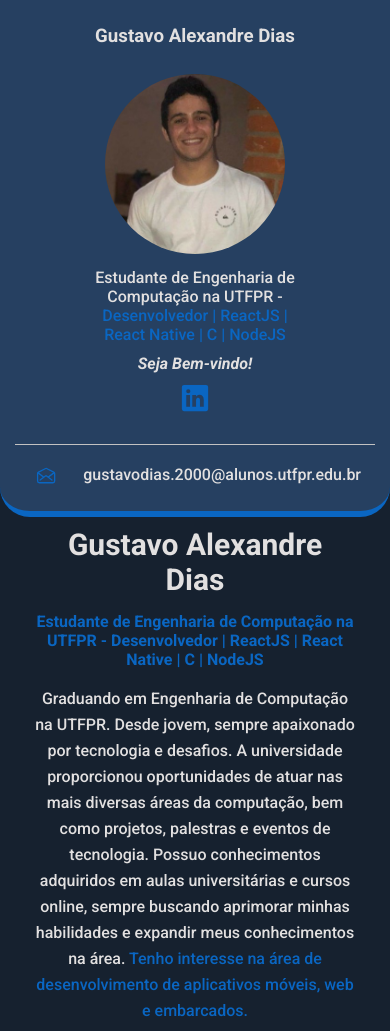
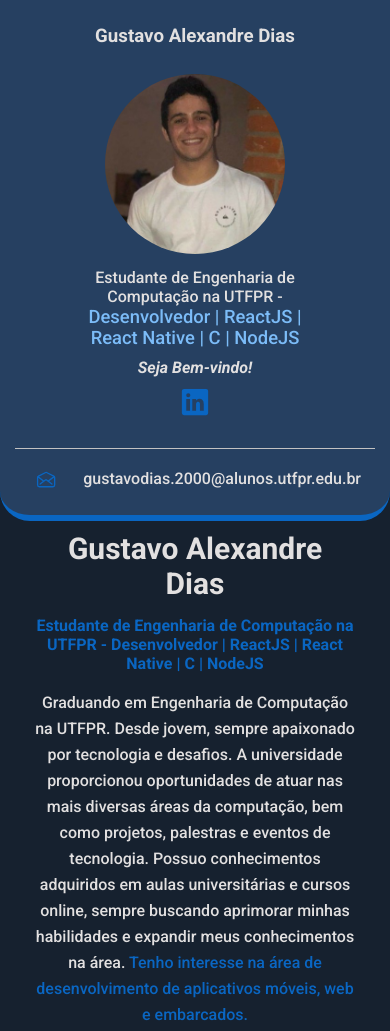
Before and after one commit to gustavo-eng/gustavo-eng.github.io, a plain HTML site: page index.html in a window 390 px wide. Shown: the top 1031 px of the page. Drawn offline with nearby package versions, Linux system fonts and the light colour scheme; files whose address does not match are found by name; a web font is replaced by a local one.

Commit message:
Responsividade para Mobie, finalizado!!

```diff
--- a/css/estilo.css
+++ b/css/estilo.css
@@ -21,6 +21,11 @@
 .highlight {
     color: var(--main-color);
     cursor: default;
+}
+
+.highlight-aside {
+    font-size: 18.4px;
+    color: #7cbcf8;
 }
 
 
--- a/index.html
+++ b/index.html
@@ -24,7 +24,7 @@
             <h3> Gustavo Alexandre Dias </h3>
             <img src="./img/profile.jpeg" alt="Gustavo Dias" srcset="">
             <p> Estudante de Engenharia de Computação na UTFPR -
-                <span class="highlight">Desenvolvedor | ReactJS | React Native | C | NodeJS</span>
+                <span class="highlight-aside">Desenvolvedor | ReactJS | React Native | C | NodeJS</span>
             <p id="welcome-text">Seja Bem-vindo!</p>
             </p>
             <ul id="social-container">
```
